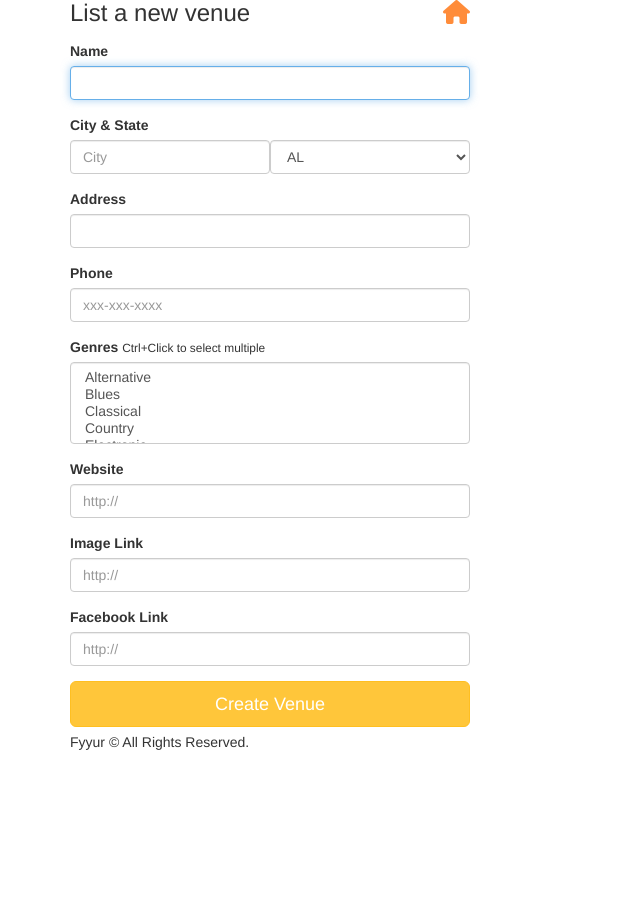
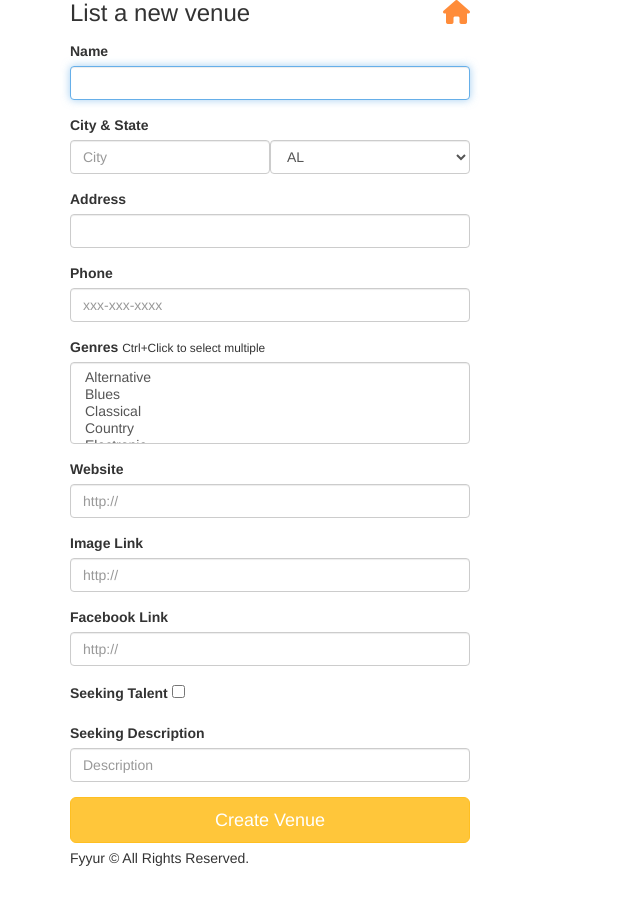
Before and after one commit to inovux/fyyur, a Flask app: page /venues/create in a window 1280 px wide. Shown: the part 95-998 px from the top of the page, without its empty margins (0-640 px from the left). Before the commit the page ends 845 px from the top, so only its background shows below. Run offline with Flask 2, Linux system fonts and the light colour scheme; some libraries are stand-ins or nearby versions.

Commit message:
feat: Added seeking functionality to both artist and venue creation

```diff
--- a/app.py
+++ b/app.py
@@ -5,6 +5,7 @@
 import json
 import dateutil.parser
 import babel
+import sys
 from datetime import datetime
 from flask import Flask, render_template, request, Response, flash, redirect, url_for
 from flask_moment import Moment
@@ -75,8 +76,6 @@ class Show(db.Model):
     artist_id = db.Column(db.Integer, db.ForeignKey('artists.id'), nullable=False)
     venue_id = db.Column(db.Integer, db.ForeignKey('venues.id'), nullable=False)
     start_time = db.Column(db.DateTime)
-
-
 
 #----------------------------------------------------------------------------#
 # Filters.
@@ -273,20 +272,31 @@ def create_venue_form():
 
 @app.route('/venues/create', methods=['POST'])
 def create_venue_submission():
-  # TODO: insert form data as a new Venue record in the db, instead
-  # TODO: modify data to be the data object returned from db insertion
-
   error = False
 
+  if 'seeking_talent' in request.form:
+    is_seeking_talent = True
+  else:
+    is_seeking_talent = False
+
   try:
-    venue = Venue(name = request.form['name'], city = request.form['city'], state = request.form['state'],
-    phone = request.form['phone'], website = request.form['website'], image_link = request.form['image_link'],
-    facebook_link = request.form['facebook_link'], genres = request.form.getlist('genres'))
+    venue = Venue(
+    name = request.form['name'],
+    city = request.form['city'],
+    state = request.form['state'],
+    phone = request.form['phone'],
+    website = request.form['website'],
+    image_link = request.form['image_link'],
+    facebook_link = request.form['facebook_link'],
+    genres = request.form.getlist('genres'),
+    seeking_talent = is_seeking_talent,
+    seeking_description = request.form['seeking_description'])
     db.session.add(venue)
     db.session.commit()
   except:
     error = True
     db.session.rollback()
+    print(sys.exc_info())
   finally:
     db.session.close()
 
@@ -468,20 +478,31 @@ def create_artist_form():
 
 @app.route('/artists/create', methods=['POST'])
 def create_artist_submission():
-  # called upon submitting the new artist listing form
-  # TODO: insert form data as a new Venue record in the db, instead
-  # TODO: modify data to be the data object returned from db insertion
   error = False
 
+  if 'seeking_venue' in request.form:
+    is_seeking_venue = True
+  else:
+    is_seeking_venue = False
+
   try:
-    artist = Artist(name = request.form['name'], city = request.form['city'], state = request.form['state'],
-    phone = request.form['phone'], website = request.form['website'], image_link = request.form['image_link'],
-    facebook_link = request.form['facebook_link'], genres = request.form.getlist('genres'))
+    artist = Artist(
+    name = request.form['name'],
+    city = request.form['city'],
+    state = request.form['state'],
+    phone = request.form['phone'],
+    website = request.form['website'],
+    image_link = request.form['image_link'],
+    facebook_link = request.form['facebook_link'],
+    genres = request.form.getlist('genres'),
+    seeking_venue = is_seeking_venue,
+    seeking_description = request.form['seeking_description'])
     db.session.add(artist)
     db.session.commit()
   except:
     error = True
     db.session.rollback()
+    print(sys.exc_info())
   finally:
     db.session.close()
 
--- a/forms.py
+++ b/forms.py
@@ -1,6 +1,6 @@
 from datetime import datetime
 from flask_wtf import Form
-from wtforms import StringField, SelectField, SelectMultipleField, DateTimeField
+from wtforms import StringField, SelectField, SelectMultipleField, DateTimeField, BooleanField
 from wtforms.validators import DataRequired, AnyOf, URL
 
 class ShowForm(Form):
@@ -122,6 +122,13 @@ class VenueForm(Form):
         # TODO implement enum restriction
         'facebook_link', validators=[URL()]
     )
+    seeking_talent = BooleanField(
+        'seeking_talent',
+        false_values = (False)
+    )
+    seeking_description = StringField(
+        'seeking_description'
+    )
 
 class ArtistForm(Form):
     name = StringField(
@@ -227,5 +234,12 @@ class ArtistForm(Form):
         # TODO implement enum restriction
         'facebook_link', validators=[URL()]
     )
+    seeking_venue = BooleanField(
+        'seeking_venue',
+        false_values = (False)
+    )
+    seeking_description = StringField(
+        'seeking_description'
+    )
 
 # TODO IMPLEMENT NEW ARTIST FORM AND NEW SHOW FORM
--- a/templates/forms/new_venue.html
+++ b/templates/forms/new_venue.html
@@ -41,9 +41,17 @@
         {{ form.image_link(class_ = 'form-control', placeholder='http://', autofocus = true) }}
       </div>
       <div class="form-group">
-          <label for="facebook_link">Facebook Link</label>
-          {{ form.facebook_link(class_ = 'form-control', placeholder='http://', autofocus = true) }}
-        </div>
+        <label for="facebook_link">Facebook Link</label>
+        {{ form.facebook_link(class_ = 'form-control', placeholder='http://', autofocus = true) }}
+      </div>
+      <div class="form-group">
+        <label for="seeking_talent">Seeking Talent</label>
+        {{ form.seeking_talent(autofocus = true) }}
+      </div>
+      <div class="form-group">
+        <label for="seeking_description">Seeking Description</label>
+        {{ form.seeking_description(class_ = 'form-control', placeholder='Description', autofocus = true) }}
+      </div>
       <input type="submit" value="Create Venue" class="btn btn-primary btn-lg btn-block">
     </form>
   </div>
```
Also changed, not shown: templates/forms/new_artist.html (+8 -0 lines).
